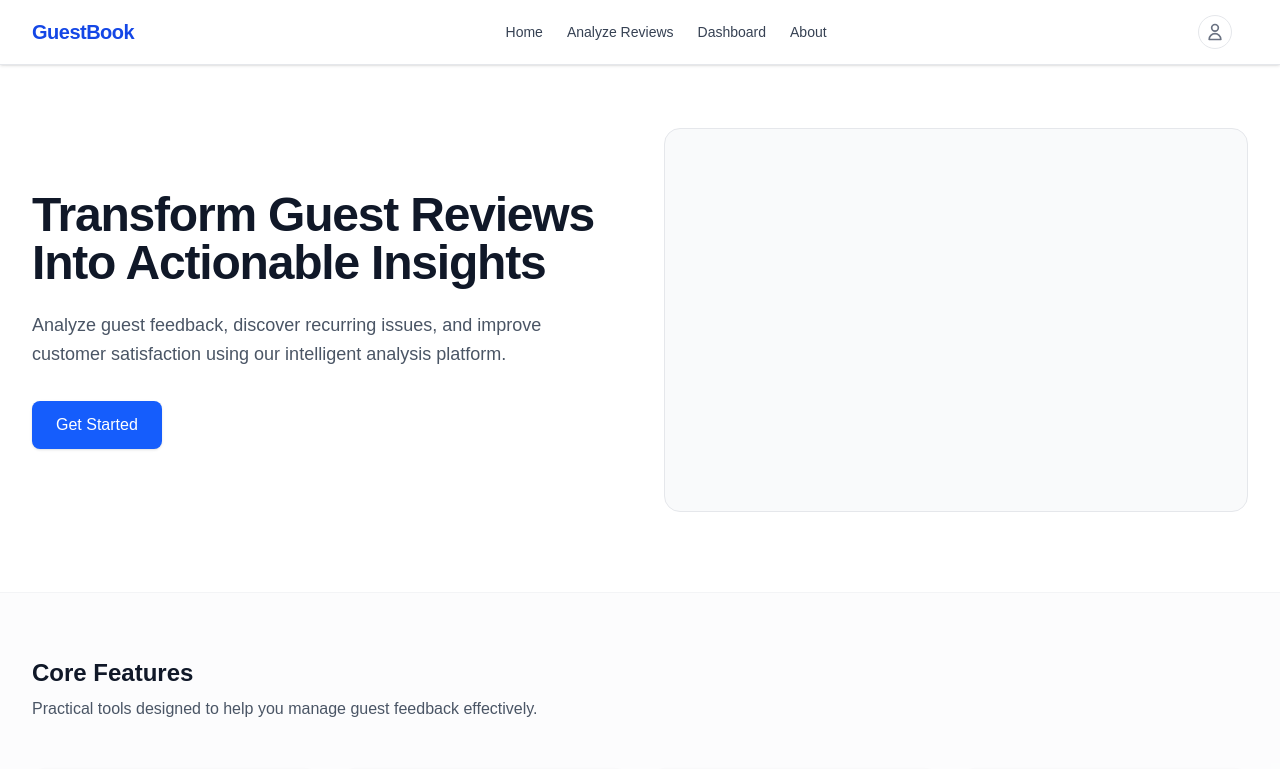
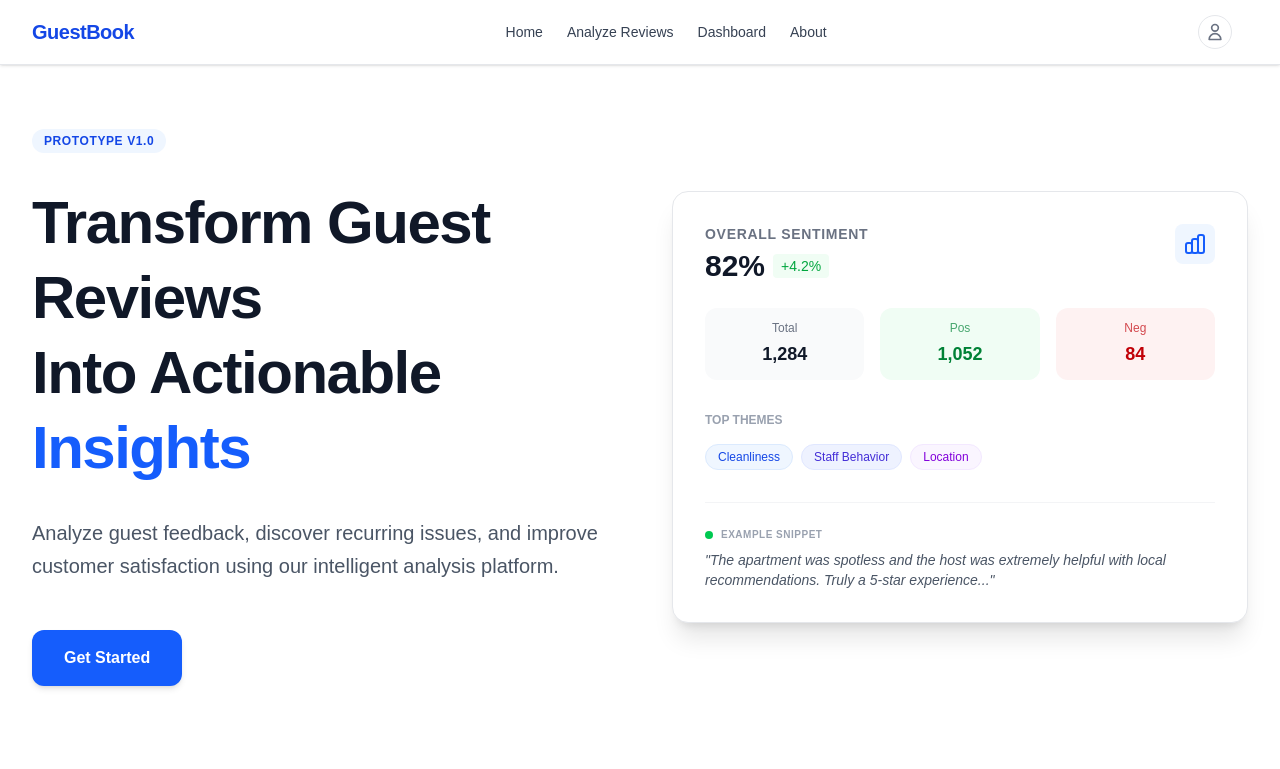
Before and after one commit to AbhijayChaudhary/guest-feedback-intelligence-platform, a Next.js app: page / in a window 1280 px wide. Shown: the top 769 px of the page. Built offline with nearby package versions, Linux system fonts and the light colour scheme.

Commit message:
feat: improve homepage experience and analytics preview

```diff
--- a/components/Hero.js
+++ b/components/Hero.js
@@ -1,28 +1,82 @@
 export default function Hero() {
   return (
-    <section className="bg-white border-b border-gray-100 pt-32 pb-20 overflow-hidden">
+    <section className="bg-white border-b border-gray-100 pt-32 pb-24 overflow-hidden">
       <div className="max-w-7xl mx-auto px-4 sm:px-6 lg:px-8">
-        <div className="grid grid-cols-1 lg:grid-cols-2 gap-12 items-center">
-          <div className="text-left">
-            <h1 className="text-4xl md:text-5xl font-bold tracking-tight text-gray-900 mb-6 font-geist-sans">
+        <div className="grid grid-cols-1 lg:grid-cols-2 gap-16 items-center">
+          <div className="text-left space-y-8">
+            <div className="inline-flex items-center px-3 py-1 rounded-full bg-blue-50 text-blue-700 text-xs font-semibold uppercase tracking-wider">
+              Prototype v1.0
+            </div>
+            <h1 className="text-4xl md:text-5xl lg:text-6xl font-extrabold tracking-tight text-gray-900 leading-tight font-geist-sans">
               Transform Guest Reviews <br />
-              Into Actionable Insights
+              Into Actionable <span className="text-blue-600">Insights</span>
             </h1>
-            <p className="text-lg text-gray-600 mb-8 leading-relaxed max-w-xl">
+            <p className="text-xl text-gray-600 leading-relaxed max-w-xl">
               Analyze guest feedback, discover recurring issues, and improve customer satisfaction using our intelligent analysis platform.
             </p>
-            <div className="flex">
-              <button className="px-6 py-3 bg-blue-600 text-white font-medium rounded-lg hover:bg-blue-700 transition-colors shadow-sm">
+            <div className="flex pt-4">
+              <button className="px-8 py-4 bg-blue-600 text-white font-semibold rounded-xl hover:bg-blue-700 transition-all shadow-md active:scale-95">
                 Get Started
               </button>
             </div>
           </div>
-          <div className="hidden lg:block relative">
-            <div className="w-full h-96 bg-gray-50 rounded-2xl border border-gray-200 flex items-center justify-center p-8">
-              <svg xmlns="http://www.w3.org/2000/svg" className="w-full h-full text-blue-100" fill="none" viewBox="0 0 24 24" stroke="currentColor font-light">
-                <path strokeLinecap="round" strokeLinejoin="round" strokeWidth={0.5} d="M9 19v-6a2 2 0 00-2-2H5a2 2 0 00-2 2v6a2 2 0 002 2h2a2 2 0 002-2zm0 0V9a2 2 0 012-2h2a2 2 0 012 2v10m-6 0a2 2 0 002 2h2a2 2 0 002-2m0 0V5a2 2 0 012-2h2a2 2 0 012 2v14a2 2 0 01-2 2h-2a2 2 0 01-2-2z" />
-              </svg>
+
+          <div className="relative">
+            {/* Review Intelligence Preview Card */}
+            <div className="bg-white border border-gray-200 rounded-2xl shadow-xl p-6 lg:p-8 relative z-10">
+              <div className="flex justify-between items-start mb-6">
+                <div>
+                  <h3 className="text-sm font-semibold text-gray-500 uppercase tracking-wider">Overall Sentiment</h3>
+                  <div className="flex items-center mt-1">
+                    <span className="text-3xl font-bold text-gray-900">82%</span>
+                    <span className="ml-2 text-sm font-medium text-green-600 bg-green-50 px-2 py-0.5 rounded">+4.2%</span>
+                  </div>
+                </div>
+                <div className="bg-blue-50 p-2 rounded-lg">
+                  <svg xmlns="http://www.w3.org/2000/svg" className="h-6 w-6 text-blue-600" fill="none" viewBox="0 0 24 24" stroke="currentColor">
+                    <path strokeLinecap="round" strokeLinejoin="round" strokeWidth={2} d="M9 19v-6a2 2 0 00-2-2H5a2 2 0 00-2 2v6a2 2 0 002 2h2a2 2 0 002-2zm0 0V9a2 2 0 012-2h2a2 2 0 012 2v10m-6 0a2 2 0 002 2h2a2 2 0 002-2m0 0V5a2 2 0 012-2h2a2 2 0 012 2v14a2 2 0 01-2 2h-2a2 2 0 01-2-2z" />
+                  </svg>
+                </div>
+              </div>
+
+              <div className="grid grid-cols-3 gap-4 mb-8">
+                <div className="text-center p-3 bg-gray-50 rounded-xl">
+                  <p className="text-xs text-gray-500 mb-1">Total</p>
+                  <p className="text-lg font-bold text-gray-900">1,284</p>
+                </div>
+                <div className="text-center p-3 bg-green-50 rounded-xl">
+                  <p className="text-xs text-green-700/70 mb-1">Pos</p>
+                  <p className="text-lg font-bold text-green-700">1,052</p>
+                </div>
+                <div className="text-center p-3 bg-red-50 rounded-xl">
+                  <p className="text-xs text-red-700/70 mb-1">Neg</p>
+                  <p className="text-lg font-bold text-red-700">84</p>
+                </div>
+              </div>
+
+              <div className="space-y-4">
+                <h4 className="text-xs font-semibold text-gray-400 uppercase">Top Themes</h4>
+                <div className="flex flex-wrap gap-2">
+                  <span className="px-3 py-1 bg-blue-50 text-blue-700 text-xs font-medium rounded-full border border-blue-100">Cleanliness</span>
+                  <span className="px-3 py-1 bg-indigo-50 text-indigo-700 text-xs font-medium rounded-full border border-indigo-100">Staff Behavior</span>
+                  <span className="px-3 py-1 bg-purple-50 text-purple-700 text-xs font-medium rounded-full border border-purple-100">Location</span>
+                </div>
+              </div>
+
+              <div className="mt-8 pt-6 border-t border-gray-100">
+                <div className="flex items-center gap-2 mb-2">
+                  <div className="w-2 h-2 rounded-full bg-green-500"></div>
+                  <span className="text-[10px] uppercase font-bold text-gray-400 tracking-wider">Example Snippet</span>
+                </div>
+                <p className="text-sm text-gray-600 italic">
+                  "The apartment was spotless and the host was extremely helpful with local recommendations. Truly a 5-star experience..."
+                </p>
+              </div>
             </div>
+
+            {/* Decorative background element */}
+            <div className="absolute -top-10 -right-10 w-32 h-32 bg-blue-100 rounded-full blur-3xl opacity-50 -z-10"></div>
+            <div className="absolute -bottom-10 -left-10 w-32 h-32 bg-indigo-100 rounded-full blur-3xl opacity-50 -z-10"></div>
           </div>
         </div>
       </div>
```
